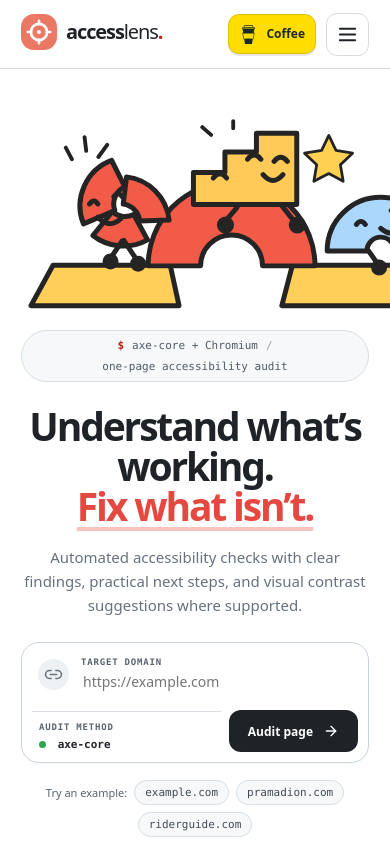
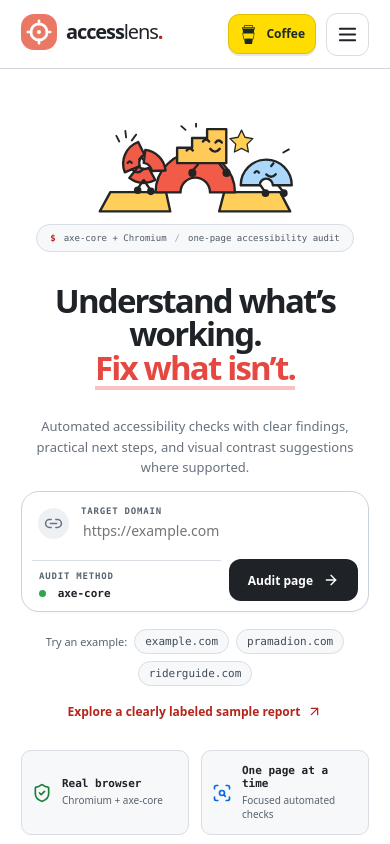
Before and after one commit to dionpram/A11Ylens, a Next.js app: page / in a window 390 px wide. Shown: the top 844 px of the page. Built offline with nearby package versions, Linux system fonts and the light colour scheme.

Commit message:
style: keep centered hero artwork compact and scan CTA above fold

```diff
--- a/app/globals.css
+++ b/app/globals.css
@@ -636,3 +636,25 @@
   .pdf-cover-site small{color:#485460!important;font-size:8.5pt!important;}
   .pdf-cover-footnote{color:#3c4955!important;margin-top:7mm!important;font-size:9pt!important;}
 }
+
+/* Compact, centered hero illustration. The scan form must remain above the fold. */
+@media screen {
+.stitch-hero-inner{display:flex;flex-direction:column;align-items:center;}
+.stitch-hero-illustration{width:min(100%,320px);height:auto;margin:0 auto 5px;line-height:0;order:0;}
+.stitch-hero-illustration img{width:100%;height:auto;display:block;object-fit:contain;}
+.stitch-hero .stitch-terminal-label{margin-bottom:12px;}
+.stitch-hero h1{font-size:clamp(36px,5.3vw,73px)!important;line-height:1.02!important;margin-bottom:16px!important;}
+.stitch-hero .hero-subtitle{margin-bottom:18px!important;}
+.stitch-hero{padding-top:15px!important;}
+}
+@media screen and (max-width:650px){
+.stitch-hero-illustration{width:min(60vw,200px);margin-bottom:6px;}
+.stitch-hero .stitch-terminal-label{font-size:9px!important;margin-bottom:8px;}
+.stitch-hero h1{font-size:clamp(33px,8vw,49px)!important;margin-bottom:11px!important;}
+.stitch-hero .hero-subtitle{font-size:13px!important;margin-bottom:13px!important;}
+.stitch-hero{padding-top:8px!important;}
+}
+@media screen and (max-height:760px) and (min-width:651px){
+.stitch-hero-illustration{width:225px;}
+.stitch-hero h1{font-size:clamp(37px,4.7vw,61px)!important;}
+}
```
